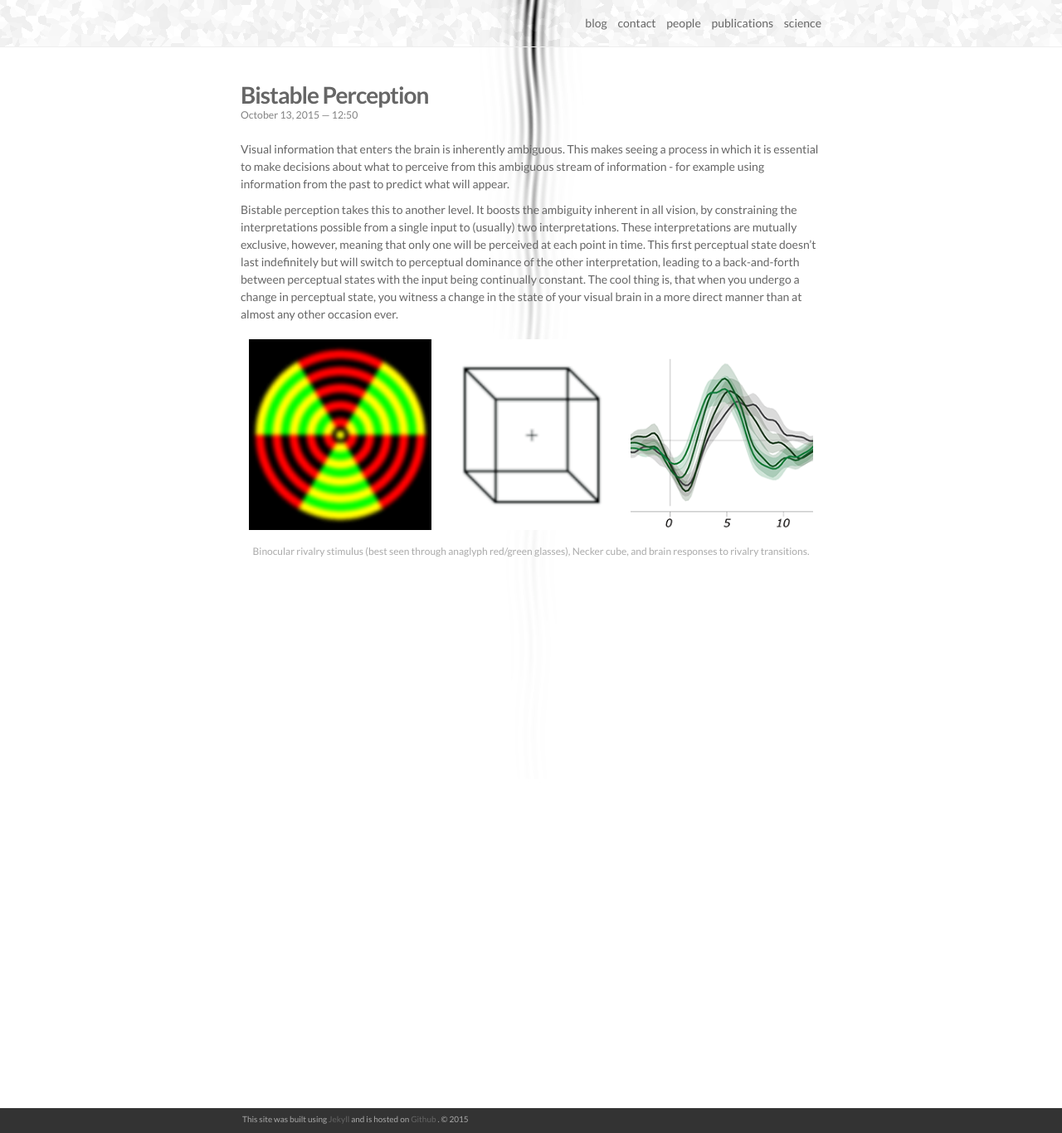
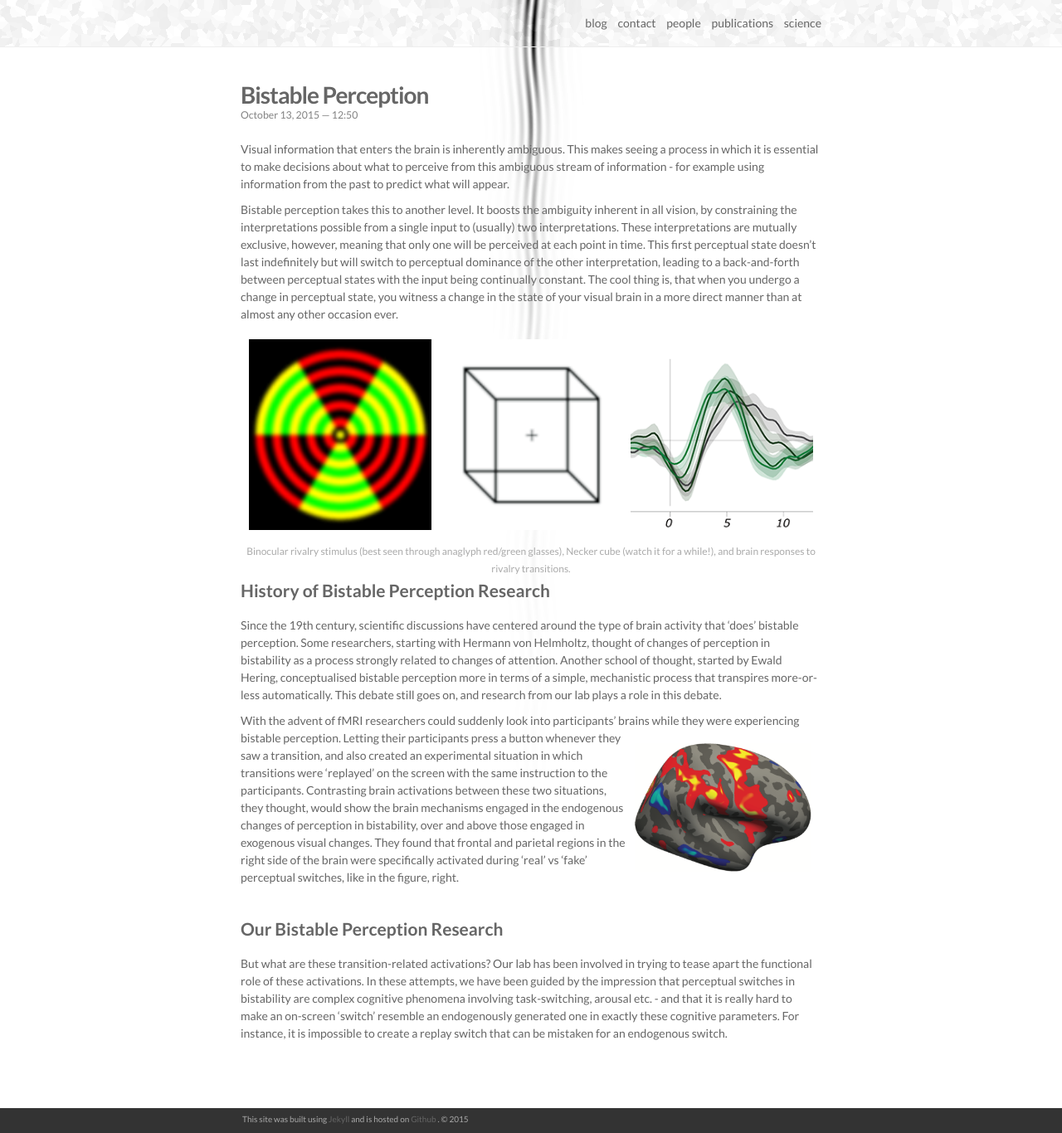
Before and after one commit to tknapen/tknapen.github.io, a Jekyll site: the page built from _science/bistable_perception.markdown, in a window 1280 px wide and 1366 px high. Shown: the whole window at 83% size. Built offline with Jekyll 4.4.1, drawn with Linux system fonts in a browser that asks for light colours; nearby versions of some CDN libraries.

Commit message:
added JN paper and some bistability text

```diff
--- a/_science/bistable_perception.markdown
+++ b/_science/bistable_perception.markdown
@@ -14,6 +14,21 @@ Bistable perception takes this to another level. It boosts the ambiguity inheren
 	<img class="col one" src="{{ site.baseurl }}/img/science/necker.png" alt="" title="Necker cube"/>
 	<img class="col one" src="{{ site.baseurl }}/img/science/more_time_signals.png" alt="" title="Brain signals due to bistable perception"/>
 </div>
+
 <div class="col three caption">
-	Binocular rivalry stimulus (best seen through anaglyph red/green glasses), Necker cube, and brain responses to rivalry transitions.
+	Binocular rivalry stimulus (best seen through anaglyph red/green glasses), Necker cube (watch it for a while!), and brain responses to rivalry transitions.
 </div>
+<hr />
+
+<br />
+
+# History of Bistable Perception Research
+<br />
+Since the 19th century, scientific discussions have centered around the type of brain activity that 'does' bistable perception. Some researchers, starting with Hermann von Helmholtz, thought of changes of perception in bistability as a process strongly related to changes of attention. Another school of thought, started by Ewald Hering, conceptualised bistable perception more in terms of a simple, mechanistic process that transpires more-or-less automatically. This debate still goes on, and research from our lab plays a role in this debate.
+
+With the advent of fMRI researchers could suddenly look into participants' brains while they were experiencing bistable perception. <img class="col one right" src="/img/publications/bistable_brain.png"> Letting their participants press a button whenever they saw a transition, and also created an experimental situation in which transitions were 'replayed' on the screen with the same instruction to the participants. Contrasting brain activations between these two situations, they thought, would show the brain mechanisms engaged in the endogenous changes of perception in bistability, over and above those engaged in exogenous visual changes. They found that frontal and parietal regions in the right side of the brain were specifically activated during 'real' vs 'fake' perceptual switches, like in the figure, right.
+
+<br />
+
+# Our Bistable Perception Research
+<br />But what are these transition-related activations? Our lab has been involved in trying to tease apart the functional role of these activations. In these attempts, we have been guided by the impression that perceptual switches in bistability are complex cognitive phenomena involving task-switching, arousal etc. - and that it is really hard to make an on-screen 'switch' resemble an endogenously generated one in exactly these cognitive parameters. For instance, it is impossible to create a replay switch that can be mistaken for an endogenous switch.
```
Also changed, not shown: _publications/2011-07-13-JN.markdown (added, +15 -0 lines).
